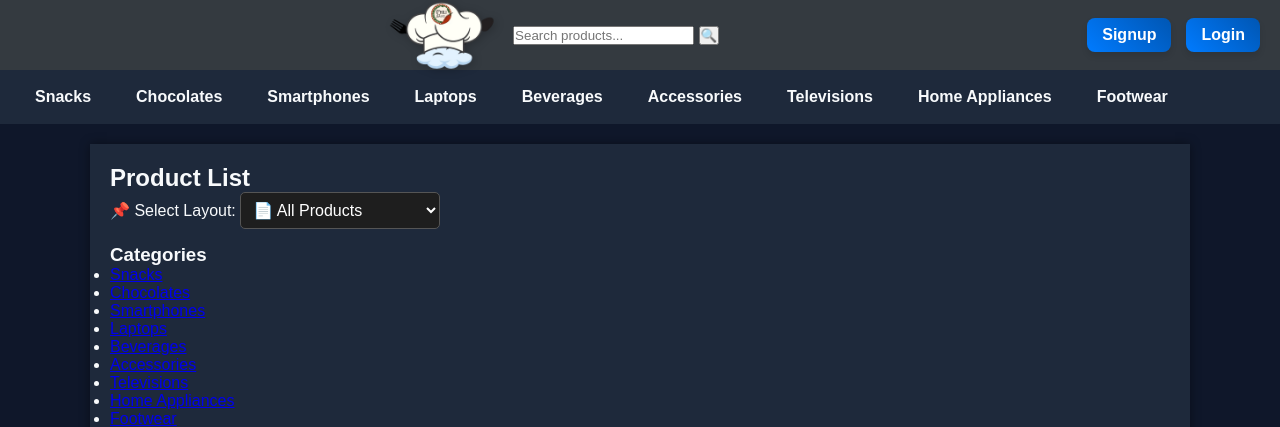
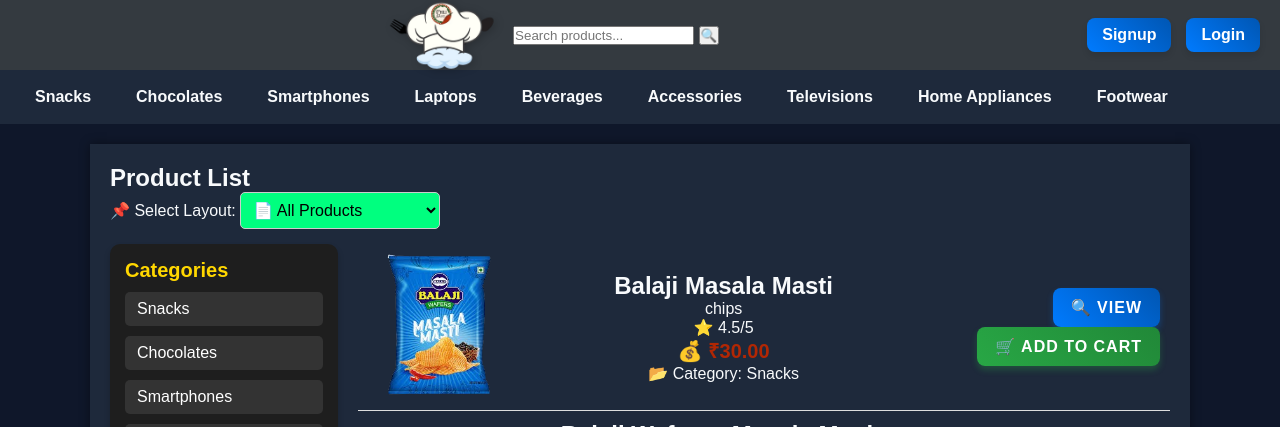
Before and after one commit to Luphonix-Prime/Ecommerce_store, a Django app: page /products/ in a window 1280 px wide. Shown: the top 427 px of the page. Run offline with Django 5.2, Linux system fonts and the light colour scheme; data comes from the database, SQL or seed files in the repository; data that the repository does not hold is empty.

Commit message:
feat: enhance product list layout with sidebar and improved styling

```diff
--- a/store/static/css/product_list.css
+++ b/store/static/css/product_list.css
@@ -1,16 +1,5 @@
-/* Global Dark Theme Styles */
-body {
-    background-color: #121212;
-    color: #ffffff;
-    font-family: 'Poppins', sans-serif;
-}
+.hidden { display: none; }
 
-/* Hide Elements */
-.hidden {
-    display: none;
-}
-
-/* Dropdown Styling */
 .layout-dropdown {
     margin-bottom: 15px;
 }
@@ -18,12 +7,10 @@ body {
 .action-dropdown {
     padding: 8px;
     border-radius: 5px;
-    border: 1px solid #555;
+    border: 1px solid #ccc;
     font-size: 16px;
     cursor: pointer;
-    background-color: #1e1e1e;
-    color: #ffffff;
-    transition: all 0.3s ease;
+    background-color: springgreen;
 }
 
 .action-dropdown:focus {
@@ -37,19 +24,11 @@ body {
     max-width: 900px;
     margin: auto;
     border-collapse: collapse;
-    background: #1b1b1b;
-    border-radius: 10px;
-    overflow: hidden;
 }
 
 /* Table Rows */
 .product-table tr {
-    border-bottom: 1px solid #333;
-    transition: background-color 0.3s ease, transform 0.2s ease;
-}
-
-.product-table tr:hover {
-    background-color: #222;
+    border-bottom: 1px solid #ddd;
 }
 
 /* Column 1: Product Image */
@@ -64,11 +43,6 @@ body {
     height: auto;
     border-radius: 5px;
     object-fit: contain;
-    transition: transform 0.3s ease;
-}
-
-.product-image-cell img:hover {
-    transform: scale(1.1);
 }
 
 /* Column 2: Product Info */
@@ -83,7 +57,7 @@ body {
 .price {
     font-size: 20px;
     font-weight: bold;
-    color: #FFD700;
+    color: #B12704;
 }
 
 /* Column 3: Buttons */
@@ -113,80 +87,106 @@ body {
 
 /* View Product Button - Blue */
 .view-product-btn {
-    background: linear-gradient(45deg, #0d6efd, #0056b3);
+    background: linear-gradient(45deg, #007BFF, #0056b3);
     color: white;
-    box-shadow: 0 4px 6px rgba(13, 110, 253, 0.3);
+    box-shadow: 0 4px 6px rgba(0, 123, 255, 0.3);
 }
 
 .view-product-btn:hover {
     background: linear-gradient(45deg, #0056b3, #004080);
     transform: scale(1.05);
-    box-shadow: 0 6px 12px rgba(13, 110, 253, 0.5);
+    box-shadow: 0 6px 12px rgba(0, 123, 255, 0.5);
 }
 
 /* Add to Cart Button - Green */
 .add-to-cart-btn {
-    background: linear-gradient(45deg, #198754, #146c43);
+    background: linear-gradient(45deg, #28a745, #218838);
     color: white;
-    box-shadow: 0 4px 6px rgba(25, 135, 84, 0.3);
+    box-shadow: 0 4px 6px rgba(40, 167, 69, 0.3);
 }
 
 .add-to-cart-btn:hover {
-    background: linear-gradient(45deg, #146c43, #125837);
+    background: linear-gradient(45deg, #218838, #1e7e34);
     transform: scale(1.05);
-    box-shadow: 0 6px 12px rgba(25, 135, 84, 0.5);
+    box-shadow: 0 6px 12px rgba(40, 167, 69, 0.5);
 }
 
 /* Add Product Button - Orange */
 .add-product-btn {
     display: inline-block;
-    background: linear-gradient(45deg, #fd7e14, #dc6307);
+    background: linear-gradient(45deg, #ff8c00, #e07b00);
     color: white;
-    box-shadow: 0 4px 6px rgba(253, 126, 20, 0.3);
+    box-shadow: 0 4px 6px rgba(255, 140, 0, 0.3);
     width: fit-content;
     text-align: center;
     margin-bottom: 20px;
 }
 
 .add-product-btn:hover {
-    background: linear-gradient(45deg, #dc6307, #c25605);
+    background: linear-gradient(45deg, #e07b00, #c56a00);
     transform: scale(1.05);
-    box-shadow: 0 6px 12px rgba(253, 126, 20, 0.5);
+    box-shadow: 0 6px 12px rgba(255, 140, 0, 0.5);
 }
 
 /* Horizontal Scroll Layout */
 .horizontal-scroll {
     display: flex;
     overflow-x: auto;
-    gap: 15px;
+    gap: 15px;  /* Space between products */
     padding: 10px;
     white-space: nowrap;
-    scrollbar-width: thin;
-    -ms-overflow-style: none;
+    scrollbar-width: thin; /* Hide scrollbar (Firefox) */
+    -ms-overflow-style: none; /* Hide scrollbar (IE & Edge) */
 }
 
 .horizontal-scroll::-webkit-scrollbar {
-    display: none;
+    display: none; /* Hide scrollbar (Chrome, Safari) */
 }
 
-/* Product Cards */
+/* Product Cards in Horizontal Scroll */
 .product-card {
-    flex: 0 0 250px;
-    border: 1px solid #444;
+    flex: 0 0 250px; /* Fixed width for each product */
+    border: 1px solid #ddd;
     border-radius: 10px;
     padding: 10px;
     text-align: center;
-    background: #1e1e1e;
-    box-shadow: 0px 4px 6px rgba(0, 0, 0, 0.2);
+    background:right;
+    box-shadow: 0px 4px 6px rgba(0, 0, 0, 0.1);
     transition: transform 0.3s ease;
 }
 
 .product-card:hover {
     transform: scale(1.05);
-    box-shadow: 0 8px 16px rgba(0, 0, 0, 0.3);
+
+
 }
 
-/* Flip Card */
+.product-card img {
+    width: 100%;
+    object-fit: cover;
+    border-radius: 8px;
+}
+
+/* Product Table Hover Effect */
+.product-table tr:hover {
+    background-color: #7a7985; /* Light gray background */
+    transform: scale(1.02);
+    transition: background-color 0.3s ease, transform 0.2s ease;
+}
+
+/* Product Cards in Horizontal Scroll - Updated Hover */
+.product-card:hover {
+    transform: scale(1.05);
+    box-shadow: 0 8px 16px rgba(0, 0, 0, 0.2); /* Stronger shadow */
+}
+
+/* Product Table Image Hover */
+.product-image-cell img:hover {
+    transform: scale(1.1);
+    transition: transform 0.3s ease;
+}
+
+/* Flip Card Layout */
 .flip-card-container {
     display: flex;
     flex-wrap: wrap;
@@ -215,6 +215,7 @@ body {
     transform: rotateY(180deg);
 }
 
+/* Front & Back Side */
 .flip-card-front,
 .flip-card-back {
     position: absolute;
@@ -222,7 +223,7 @@ body {
     height: 100%;
     backface-visibility: hidden;
     border-radius: 10px;
-    box-shadow: 0 4px 6px rgba(0, 0, 0, 0.2);
+    box-shadow: 0 4px 6px rgba(0, 0, 0, 0.1);
     display: flex;
     flex-direction: column;
     justify-content: center;
@@ -230,8 +231,9 @@ body {
     padding: 15px;
 }
 
+/* Front Side (Image, Name, Price) */
 .flip-card-front {
-    background: #1E1E1E;
+    background: #1E293B;
 }
 
 .flip-card-front img {
@@ -243,15 +245,15 @@ body {
 .flip-card-front h3 {
     margin: 10px 0;
     font-size: 18px;
-    color: white;
 }
 
 .flip-card-front .price {
     font-size: 20px;
     font-weight: bold;
-    color: #FFD700;
+    color: #f2ff00d8;
 }
 
+/* Back Side (Description, Category, Buttons) */
 .flip-card-back {
     background: linear-gradient(135deg, #007BFF, #0056b3);
     color: white;
@@ -268,3 +270,59 @@ body {
     padding: 8px 14px;
     font-size: 14px;
 }
+option {
+    background-color: transparent;
+    color: #5b5b5b;
+}
+
+/* Sidebar and Product List Layout */
+.layout-with-sidebar {
+    display: flex;
+    align-items: flex-start;
+    gap: 20px;
+    max-width: 1200px;
+    margin: auto;
+}
+
+/* Sidebar Styling */
+.sidebar {
+    width: 250px;
+    background: #1e1e1e;
+    padding: 15px;
+    border-radius: 10px;
+    box-shadow: 0px 4px 6px rgba(0, 0, 0, 0.2);
+}
+
+.sidebar h3 {
+    font-size: 20px;
+    color: #FFD700;
+    margin-bottom: 10px;
+}
+
+.sidebar ul {
+    list-style: none;
+    padding: 0;
+}
+
+.sidebar ul li {
+    margin-bottom: 10px;
+}
+
+.sidebar ul li a {
+    display: block;
+    padding: 8px 12px;
+    text-decoration: none;
+    color: white;
+    background: #333;
+    border-radius: 5px;
+    transition: background 0.3s ease;
+}
+
+.sidebar ul li a:hover {
+    background: #007bff;
+}
+
+/* Product List Styling */
+.product-list {
+    flex-grow: 1;
+}
--- a/store/templates/store/product_list.html
+++ b/store/templates/store/product_list.html
@@ -21,22 +21,32 @@
 
     <!-- First Layout: Default Table View -->
     <div id="layout1" class="layout layout-with-sidebar">
+        <!-- Sidebar for Categories -->
         <div class="sidebar">
             <h3>Categories</h3>
             <ul>
                 {% for category in categories %}
-                <li><a href="#" onclick="filterByCategory('{{ category.id }}')">{{ category.name }}</a></li>
+                <li>
+                    <a href="#" onclick="filterByCategory('{{ category.id }}')">
+                        {{ category.name }}
+                    </a>
+                </li>
                 {% endfor %}
             </ul>
         </div>
+
+        <!-- Product List -->
         <div class="product-list">
             <table class="product-table">
                 <tbody>
                     {% for product in products %}
                     <tr>
+                        <!-- Product Image -->
                         <td class="product-image-cell">
                             <img src="{{ product.image.url }}" alt="{{ product.name }}">
                         </td>
+
+                        <!-- Product Info -->
                         <td class="product-info-cell">
                             <h2>{{ product.name }}</h2>
                             <p>{{ product.description }}</p>
@@ -44,14 +54,20 @@
                             <p class="price">💰 ₹{{ product.price }}</p>
                             <p>📂 Category: {{ product.category.name }}</p>
                         </td>
+
+                        <!-- Product Actions -->
                         <td class="product-cart-cell">
-                            <a href="{% url 'product_detail' product.slug %}" class="action-btn view-product-btn">🔍 View</a>
-                            <a href="{% url 'add_to_cart' product.slug %}" class="action-btn add-to-cart-btn">🛒 Add to Cart</a>
+                            <a href="{% url 'product_detail' product.slug %}" class="action-btn view-product-btn">
+                                🔍 View
+                            </a>
+                            <a href="{% url 'add_to_cart' product.slug %}" class="action-btn add-to-cart-btn">
+                                🛒 Add to Cart
+                            </a>
                         </td>
                     </tr>
                     {% empty %}
                     <tr>
-                        <td colspan="3">No products available.</td>
+                        <td colspan="3" class="no-products">No products available.</td>
                     </tr>
                     {% endfor %}
                 </tbody>
```
